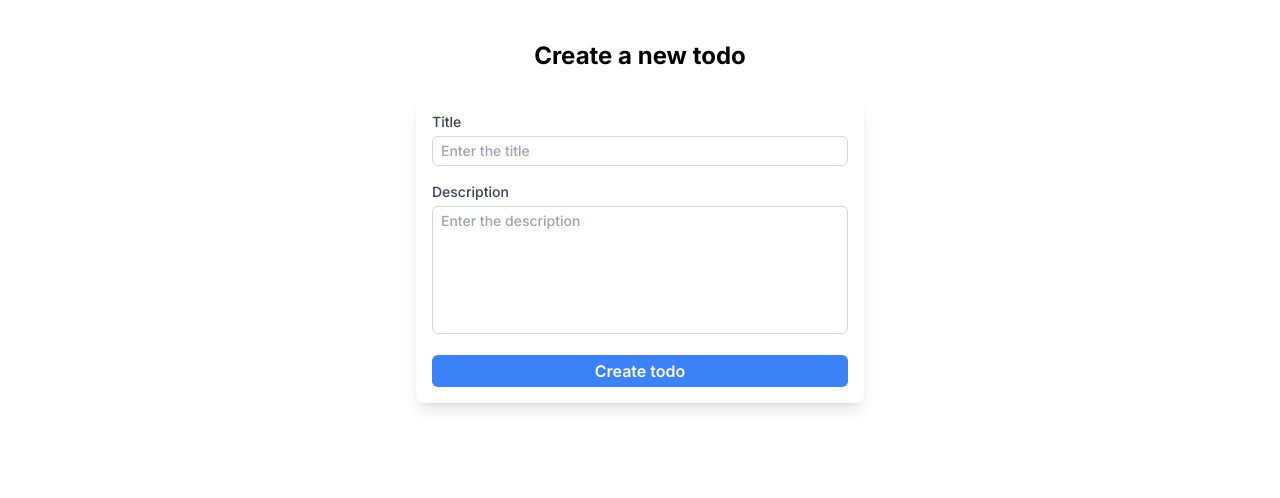
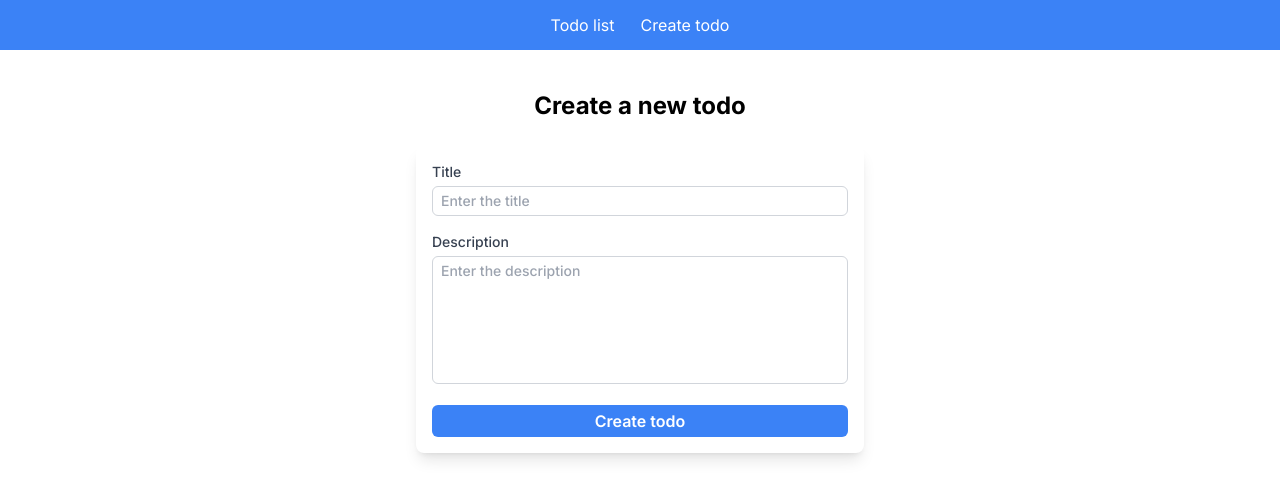
Before and after one commit to SantiagoMorais/todo-list-with-nextjs, a Next.js app: page /todos/create in a window 1280 px wide. Shown: the top 498 px of the page. Built offline with nearby package versions, Linux system fonts and the light colour scheme.

Commit message:
created header component and todos action buttons

```diff
--- a/src/app/layout.tsx
+++ b/src/app/layout.tsx
@@ -1,6 +1,7 @@
 import type { Metadata } from "next";
 import { Inter } from "next/font/google";
 import "./globals.css";
+import Header from "@/components/header";
 
 const inter = Inter({ subsets: ["latin"] });
 
@@ -16,7 +17,10 @@ export default function RootLayout({
 }>) {
    return (
       <html lang="en">
-         <body className={inter.className}>{children}</body>
+         <body className={inter.className}>
+            <Header />
+            {children}
+         </body>
       </html>
    );
 }
--- a/src/app/page.tsx
+++ b/src/app/page.tsx
@@ -7,18 +7,35 @@ export default async function Home() {
 
    return (
       <main className="container mx-auto p-4">
-         <Link href={"/todos/create"}>Criar novo todo</Link>
          <h1 className="text-2xl font-bold mb-4 text-center">Todos!</h1>
          <div className="space-y-4">
             {/* Preciso retornar um parenteses () ao invés de chaves {} pois é um OBJETO */}
             {todos.map((todo) => (
-               <div key={todo.id} className="bg-gray-100 rounded-lg shadow">
+               <div key={todo.id} className="bg-gray-100 rounded-lg shadow px-2 py-1">
                   <div className="flex justify-between items-start">
                      <div className="px-2">
-                        <h2>{todo.title}</h2>
+                        <h2 className="text-xl font-semibold">{todo.title}</h2>
                         <p>{todo.description}</p>
                      </div>
-                     {/* Ações */}
+                     <div className="flex space-x-2 mt-3">
+                        <Link
+                           href="/"
+                           className="bg-blue-500 duration-300 hover:bg-blue-400 font-bold text-white py-1 px-2 rounded"
+                        >
+                           Visualize
+                        </Link>
+                        <Link
+                           href="/"
+                           className="bg-yellow-500 duration-300 hover:bg-yellow-400 font-bold text-white py-1 px-2 rounded"
+                        >
+                           Edit
+                        </Link>
+                        <button
+                           className="bg-red-500 duration-300 hover:bg-red-400 font-bold text-white py-1 px-2 rounded"
+                        >
+                           Delete
+                        </button>
+                     </div>
                   </div>
                </div>
             ))}
--- /dev/null
+++ b/src/components/header/index.tsx
@@ -0,0 +1,14 @@
+import Link from "next/link";
+
+const Header = () => {
+   return (
+      <header className="bg-blue-500 text-white px-4 py-2">
+         <nav className="container mx-auto flex justify-center gap-2">
+            <Link href="/" className="duration-300 border border-transparent px-2 py-1 rounded hover:border-white hover:bg-blue-400 focus:ring focus:ring-blue-400">Todo list</Link>
+            <Link href="/todos/create" className="duration-300 border border-transparent px-2 py-1 rounded hover:border-white hover:bg-blue-400 focus:ring focus:ring-blue-400">Create todo</Link>
+         </nav>
+      </header>
+   );
+};
+
+export default Header;
```
Also changed, not shown: .eslintrc.json.
